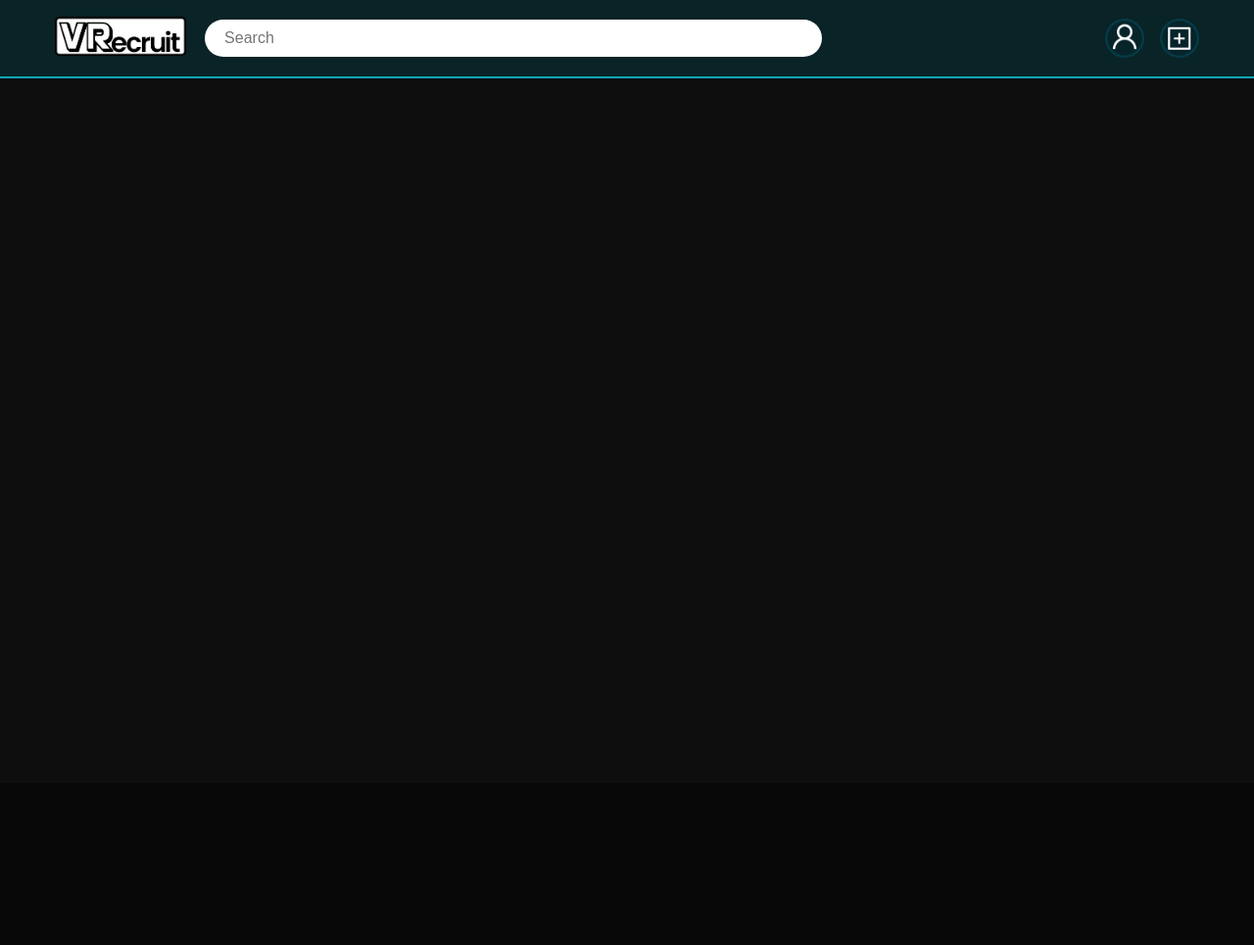
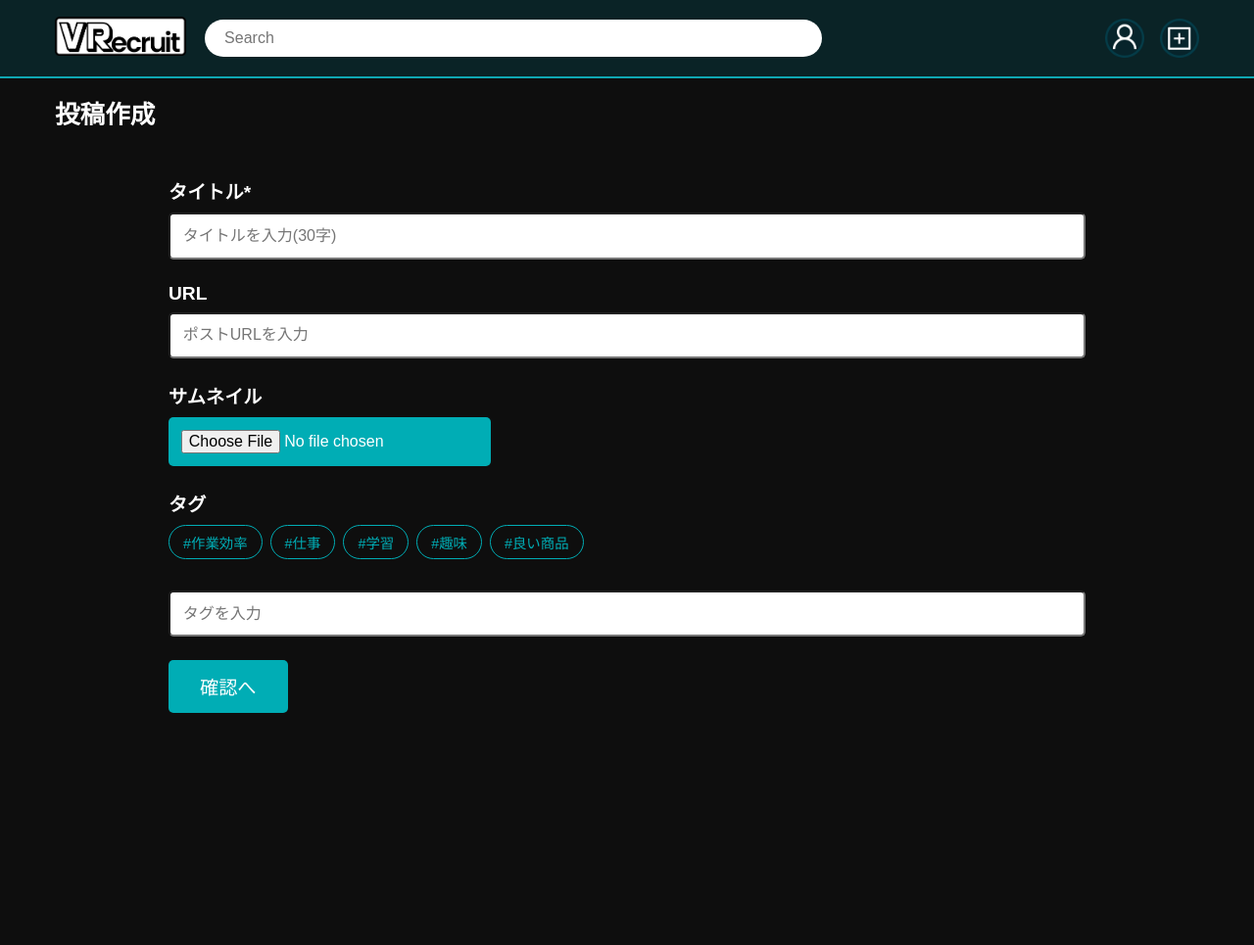
Before and after one commit to Karaag/VRecruit, a Flask app: page /post in a window 1280 px wide. Shown: the whole page at 98% size. Before the commit the page ends 80 px from the top, so only its background shows below. Run offline with Flask 3, Linux system fonts and the light colour scheme.

Commit message:
投稿作成画面の見た目作成

```diff
--- a/app.py
+++ b/app.py
@@ -38,6 +38,13 @@ def post_page():
         # ...
         return redirect(url_for("index"))
     return render_template("create_post.html")
+
+@app.route("/create_post_check", methods=["GET","POST"])
+def create_post_check():
+    if request.method == "POST":
+
+        return redirect(url_for("index"))
+    return render_template("create_post_check.html")
 
 # 検索ページ (GETのみ想定)
 @app.route("/search", methods=["GET"])
--- a/static/index.css
+++ b/static/index.css
@@ -122,6 +122,13 @@ body {
   color: #0e0e0e;
 }
 
+/* 投稿作成画面の文字 */
+.question-text {
+  font-size: 1.2rem;
+  margin-left: 10rem;
+  margin-top: 5rem;
+}
+
 /* 見出し（人気、新着、特集） */
 section {
   margin-bottom: 2rem;
@@ -225,3 +232,63 @@ section {
 .edit-btn:hover {
   transform: scale(1.2); /* ホバー時に少し拡大 */
 }
+
+/* 投稿作成画面 */
+.form-group {
+  margin-bottom: 1.5rem; /* 入力フォームの間隔を広げる */
+}
+
+.form-group label {
+  display: block;
+  font-size: 1.2rem;
+  font-weight: bold;
+  margin-bottom: 0.5rem;
+}
+
+.form-group input[type='text'],
+.form-group input[type='url'] {
+  width: 100%;
+  padding: 0.8rem;
+  font-size: 1rem;
+  border-radius: 5px;
+  background-color: #ffffff;
+}
+
+.form-group input[type='file']{
+  background-color: #00adb5; /* ボタンの背景色 */
+  border-radius: 5px; /* 角を丸くする */
+  padding: 0.8rem;
+  font-size: 1rem; /* フォントサイズ */
+  cursor: pointer; /* ホバー時にポインターに変更 */
+}
+.form-group input[type='file']:hover{
+  background-color: #007f89;
+}
+
+/* 確認へボタン */
+.submit-btn {
+  display: inline-block;
+  padding: 0.8rem 2rem;
+  font-size: 1.2rem;
+  color: #ffffff;
+  background-color: #00adb5;
+  border: none;
+  border-radius: 5px;
+  cursor: pointer;
+  transition: background-color 0.3s ease;
+}
+
+
+.submit-btn:hover {
+  background-color: #007f89;
+}
+
+.form-container {
+  display: flex;
+  flex-direction: column;
+  min-height: 100vh; /* 画面全体の高さを確保 */
+  margin: 0 auto; /* 水平方向の中央揃え */
+  max-width: 1000px; /* フォームの幅を調整 */
+  padding: 2rem;
+  box-sizing: border-box;
+}
--- a/templates/create_post.html
+++ b/templates/create_post.html
@@ -3,7 +3,7 @@
 <head>
   <meta charset="UTF-8">
   <meta name="viewport" content="width=device-width, initial-scale=1.0">
-  <title>My Page</title>
+  <title>投稿作成</title>
   <!-- CSSの読み込み -->
   <link rel="stylesheet" href="{{ url_for('static', filename='index.css') }}">
 </head>
@@ -13,7 +13,41 @@
 
   <!-- メインコンテンツ -->
   <main class="main-content">
+    <!-- 見出し -->
+    <h1 class="discover-title">投稿作成</h1>
+    <div class="form-container">
+      <div class="form-group">
+        <label for="title">タイトル<span class="required">*</span></label>
+        <input type="text" id="title" name="title" maxlength="30" placeholder="タイトルを入力(30字)" required>
+      </div>
 
+      <div class="form-group">
+        <label for="url">URL</label>
+        <input type="url" id="url" name="url" placeholder="ポストURLを入力">
+      </div>
+
+      <div class="form-group">
+        <label for="thumbnail">サムネイル</label>
+        <input type="file" id="thumbnail" name="thumbnail" accept="image/*">
+      </div>
+
+      <div class="form-group">
+        <label for="tags">タグ</label>
+        <div class="tag-list">
+          <button type="button">#作業効率</button>
+          <button type="button">#仕事</button>
+          <button type="button">#学習</button>
+          <button type="button">#趣味</button>
+          <button type="button">#良い商品</button>
+        </div>
+        <input type="text" id="tags" name="tags" placeholder="タグを入力">
+      </div>
+
+      <div class="form-group">
+        <button type="submit" class="submit-btn" onclick="window.location.href='/create_post_check'">確認へ</button>
+      </div>
+    </div>
+    </form>
   </main>
 </body>
 </html>
```
Also changed, not shown: templates/create_post_check.html (+19 -0 lines).
